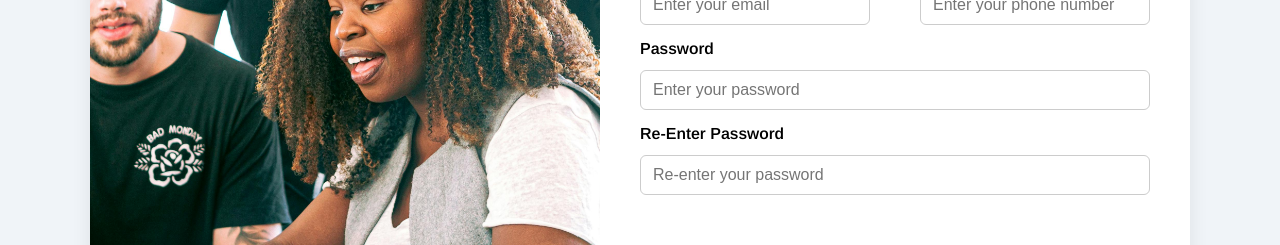
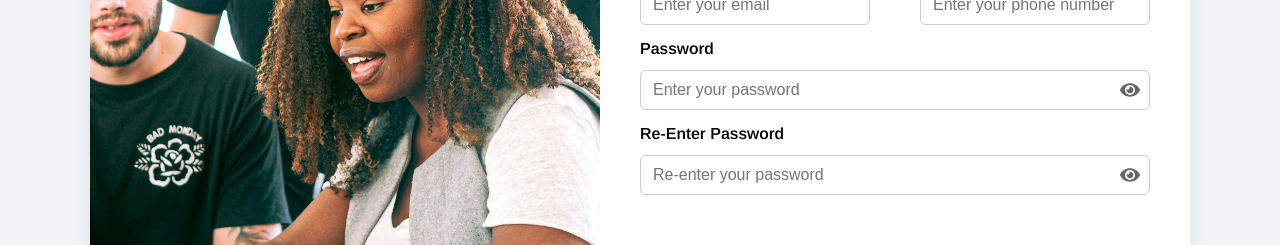
Before and after one commit to abhay2340/ilets, a React (Vite) app: page /signup in a window 1280 px wide. Shown: the part 461-706 px from the top of the page. Built offline with nearby package versions, Linux system fonts and the light colour scheme; no server answers.

Commit message:
signup eye

```diff
--- a/src/SignupPage.jsx
+++ b/src/SignupPage.jsx
@@ -1,4 +1,5 @@
 import React, { useEffect, useMemo, useState } from 'react';
+import { FaEye, FaEyeSlash } from 'react-icons/fa';
 import './SignupPage.css';
 import logo from './assets/logo.png';
 import loginImage from './assets/login-image.jpg';
@@ -16,6 +17,8 @@
   const [phone, setPhone] = useState('');
   const [password, setPassword] = useState('');
   const [confirmPassword, setConfirmPassword] = useState('');
+  const [showPassword, setShowPassword] = useState(false);
+  const [showConfirmPassword, setShowConfirmPassword] = useState(false);
   const [submitting, setSubmitting] = useState(false);
   const [errors, setErrors] = useState({});
   const [touched, setTouched] = useState({ name: false, email: false, phone: false, password: false, confirmPassword: false });
@@ -120,25 +123,71 @@
             </div>
 
             <label>Password</label>
+            <div style={{ position: 'relative', marginBottom: '15px' }}>
               <input
-              type="password"
+                type={showPassword ? "text" : "password"}
                 placeholder="Enter your password"
                 value={password}
                 onChange={(e) => setPassword(e.target.value)}
                 onBlur={() => setTouched(prev => ({ ...prev, password: true }))}
                 required
+                style={{ width: '100%', paddingRight: '40px', marginBottom: 0 }}
               />
+              <button
+                type="button"
+                onClick={() => setShowPassword(!showPassword)}
+                style={{
+                  position: 'absolute',
+                  right: '10px',
+                  top: '50%',
+                  transform: 'translateY(-50%)',
+                  background: 'none',
+                  border: 'none',
+                  cursor: 'pointer',
+                  color: '#666',
+                  display: 'flex',
+                  alignItems: 'center',
+                  justifyContent: 'center',
+                  padding: 0
+                }}
+              >
+                {showPassword ? <FaEyeSlash size={20} /> : <FaEye size={20} />}
+              </button>
+            </div>
             {(touched.password || submitAttempted) && errors.password && <div style={{ color: '#b30000', fontSize: 12, marginTop: 4 }}>{errors.password}</div>}
 
             <label>Re-Enter Password</label>
+            <div style={{ position: 'relative', marginBottom: '15px' }}>
               <input
-              type="password"
+                type={showConfirmPassword ? "text" : "password"}
                 placeholder="Re-enter your password"
                 value={confirmPassword}
                 onChange={(e) => setConfirmPassword(e.target.value)}
                 onBlur={() => setTouched(prev => ({ ...prev, confirmPassword: true }))}
                 required
+                style={{ width: '100%', paddingRight: '40px', marginBottom: 0 }}
               />
+              <button
+                type="button"
+                onClick={() => setShowConfirmPassword(!showConfirmPassword)}
+                style={{
+                  position: 'absolute',
+                  right: '10px',
+                  top: '50%',
+                  transform: 'translateY(-50%)',
+                  background: 'none',
+                  border: 'none',
+                  cursor: 'pointer',
+                  color: '#666',
+                  display: 'flex',
+                  alignItems: 'center',
+                  justifyContent: 'center',
+                  padding: 0
+                }}
+              >
+                {showConfirmPassword ? <FaEyeSlash size={20} /> : <FaEye size={20} />}
+              </button>
+            </div>
             {(touched.confirmPassword || submitAttempted) && errors.confirmPassword && <div style={{ color: '#b30000', fontSize: 12, marginTop: 4 }}>{errors.confirmPassword}</div>}
 
             <button className="signup-button" type="submit" disabled={!isValid || submitting}>
```
Lines whose indentation alone changed are shown as unchanged.
